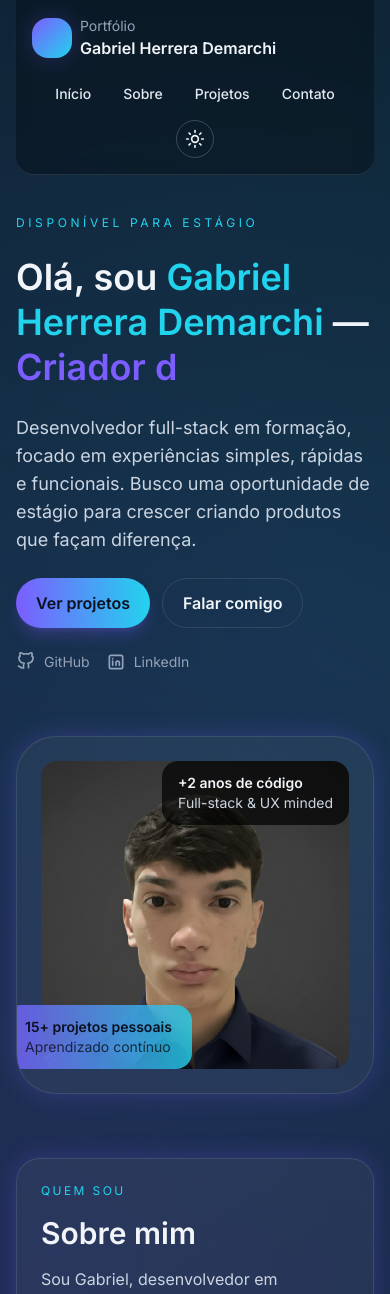
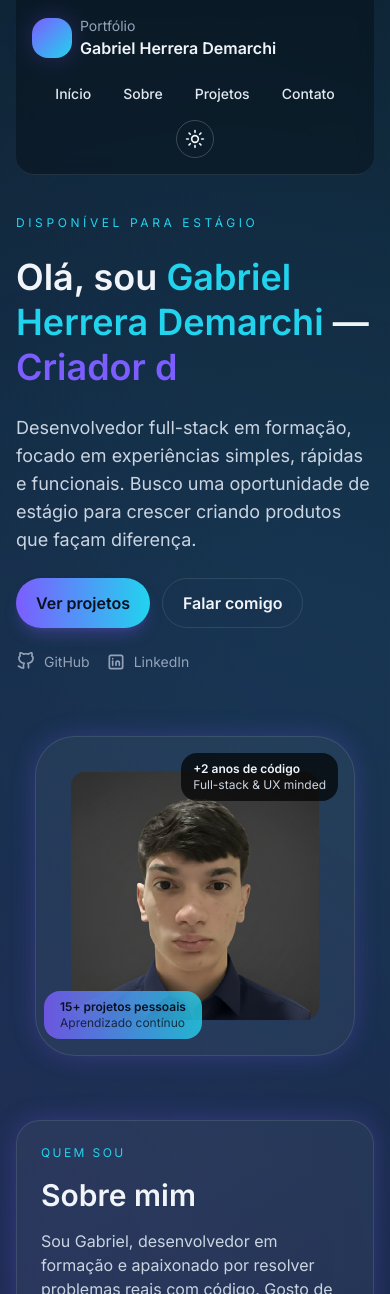
Before and after one commit to gaherrera00/gaherrera00, a React (Vite) app: page / in a window 390 px wide. Shown: the top 1294 px of the page. Built offline with nearby package versions, Linux system fonts and the light colour scheme.

Commit message:
correcao da imagem

```diff
--- a/src/App.jsx
+++ b/src/App.jsx
@@ -339,21 +339,21 @@ export default function App() {
 
             {/* FOTO */}
             <div className="relative mt-6 md:mt-0">
-              <div className="relative overflow-hidden rounded-[40px] border border-black/10 dark:border-white/10 bg-white/70 dark:bg-white/5 p-6 shadow-glow">
+              <div className="relative overflow-hidden rounded-[40px] border border-black/10 dark:border-white/10 bg-white/70 dark:bg-white/5 p-6 shadow-glow max-w-xs sm:max-w-sm md:max-w-md mx-auto">
                 <img
                   src="/profile.png"
                   alt="Gabriel em frente ao computador"
-                  className="w-full rounded-2xl"
+                  className="w-full rounded-2xl scale-[0.92] sm:scale-[0.9] md:scale-[0.95] transform"
                 />
 
-                <div className="absolute right-6 top-6 rounded-2xl bg-black/70 px-4 py-3 text-sm text-slate-100">
+                <div className="absolute right-4 top-4 sm:right-6 sm:top-6 rounded-2xl bg-black/70 px-3 py-2 sm:px-4 sm:py-3 text-xs sm:text-sm text-slate-100">
                   <p className="font-semibold">
                     +{experienceYears} anos de código
                   </p>
                   <p className="text-slate-300">Full-stack & UX minded</p>
                 </div>
 
-                <div className="absolute -left-3 bottom-6 rounded-2xl bg-gradient-to-r from-primary/80 to-secondary/80 px-5 py-3 text-sm text-dark">
+                <div className="absolute left-2 sm:-left-3 bottom-4 sm:bottom-6 rounded-2xl bg-gradient-to-r from-primary/80 to-secondary/80 px-4 py-2 sm:px-5 sm:py-3 text-xs sm:text-sm text-dark">
                   <p className="font-semibold">15+ projetos pessoais</p>
                   <p className="text-black/70">Aprendizado contínuo</p>
                 </div>
```
